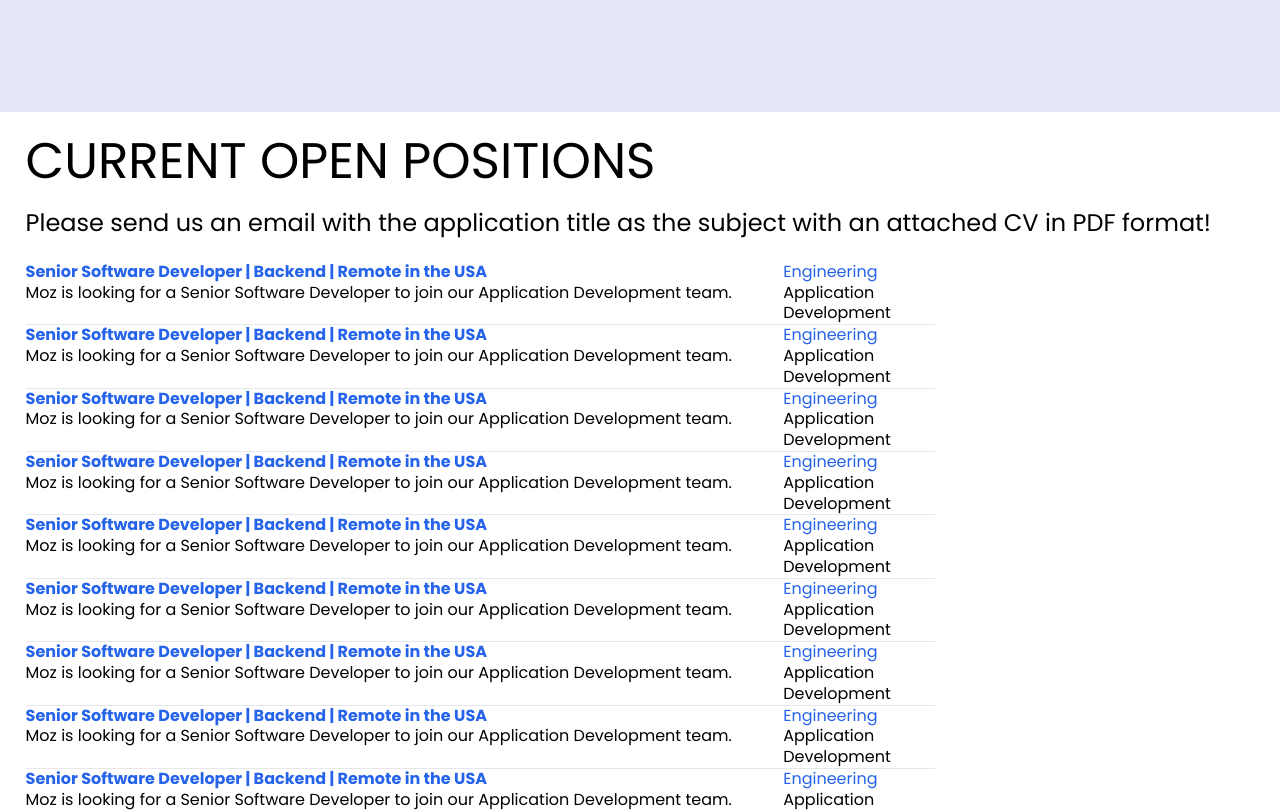
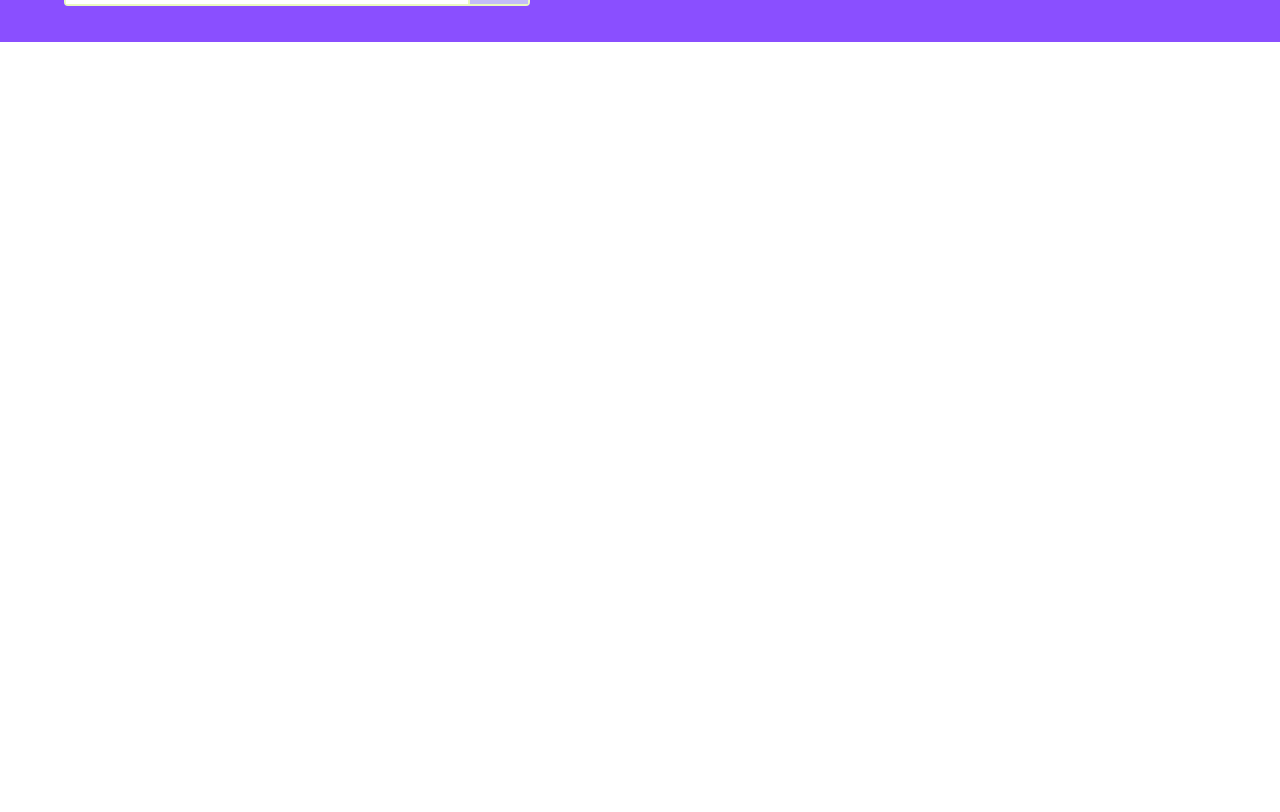
Before and after one commit to rozhiar-tech/Happy, a React (Create React App) app: page / in a window 1280 px wide. Shown: the part 1340-2152 px from the top of the page. After the commit the page ends 1382 px from the top, so only its background shows below. Built offline with nearby package versions, Linux system fonts and the light colour scheme.

Commit message:
career section 2

```diff
--- a/src/components/styles/careersection.css
+++ b/src/components/Career/CareerSection.css
@@ -2,18 +2,12 @@
     margin:15%;
 }
 .header{
-    font-family: 'Poppins';
-    font-style: normal;
-    font-weight: 400;
     font-size: 50px;
     line-height: 47px;
     text-transform: uppercase;
     margin:2%;
 }
 .h3{
-    font-family: 'Poppins';
-    font-style: normal;
-    font-weight: 400;
     font-size: 24px;
     line-height: 26px;
     margin:2%;
--- a/src/components/Home/CareerPart2.js
+++ b/src/components/Career/careerSection.js
@@ -1,19 +1,19 @@
 import React from "react";
-import Data from "./JobsData.json";
-import "../styles/careersection.css";
+import Data from "./Jobs.data.json";
+import "./CareerSection.css";
 
 const CareerPart2 = () => {
     return(
         <div className="div">
-            <h1 className="header">current open positions</h1>
+            <h2 className="header">current open positions</h2>
             <h3 className="h3">Please send us an email with the application title as the subject with an attached CV in PDF format!</h3>
             <table className="sm:justify-center ml-[2%]">
            {
 
             Data && Data.map( record => {
                 return(
-                    <div className="sm:justify-center">
-                    <tr key={record.id}>
+                    <React.Fragment className="sm:justify-center" key={record.id}>
+                    <tr>
                     <td className="text-blue-600 ml-0 w-5/6">
                     <strong>{record.jobTitle}</strong>
                     </td>
@@ -27,7 +27,7 @@ const CareerPart2 = () => {
                     </tr>
                     <hr/>
 
-                    </div>
+                    </React.Fragment>
                 )
             })
            }
--- a/src/pages/home.js
+++ b/src/pages/home.js
@@ -1,14 +1,19 @@
+
 import React from 'react';
-import CareerPart2 from '../components/Home/CareerPart2';
-import FirstSection from '../components/Home/firstSection';
-import SecondSection from '../components/Home/secondSection';
+import FirstSection from '../components/Home/FirstSection/FirstSection.js';
+import SecondSection from '../components/Home/SecondSection/SecondSection.js';
+import ThirdSection from '../components/Home/ThirdSection/ThirdSection.js';
+import FourthSection from '../components/Home/FourthSection/FourthSection.js';
+import FifthSection from '../components/Home/FifthSection.js';
 
 function Home() {
   return (
     <div>
       <FirstSection />
       <SecondSection />
-      <CareerPart2/>
+      <ThirdSection />
+      <FourthSection />
+      <FifthSection />
     </div>
   );
 }
```
Also changed, not shown: src/components/Career/Jobs.data.json (renamed from src/components/Home/JobsData.json).
